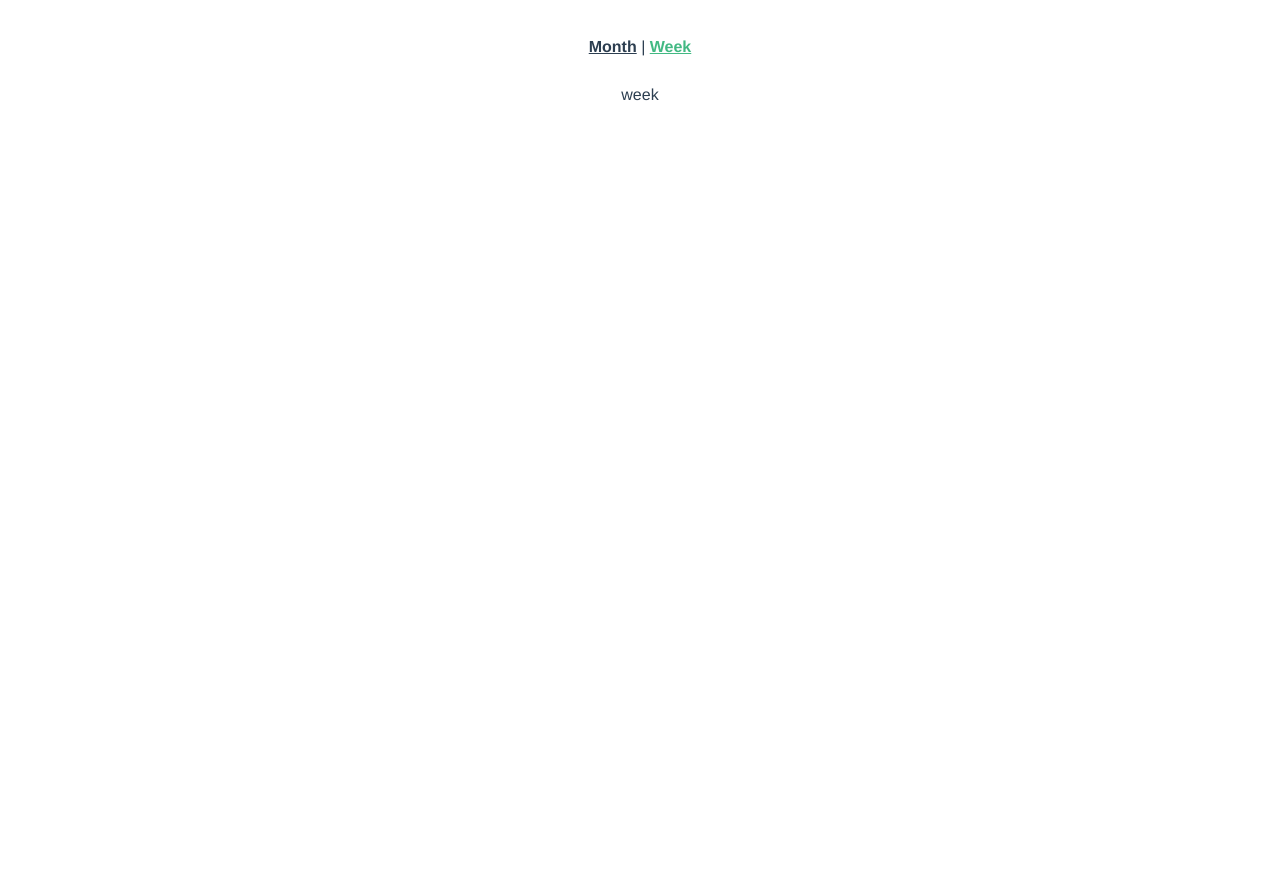
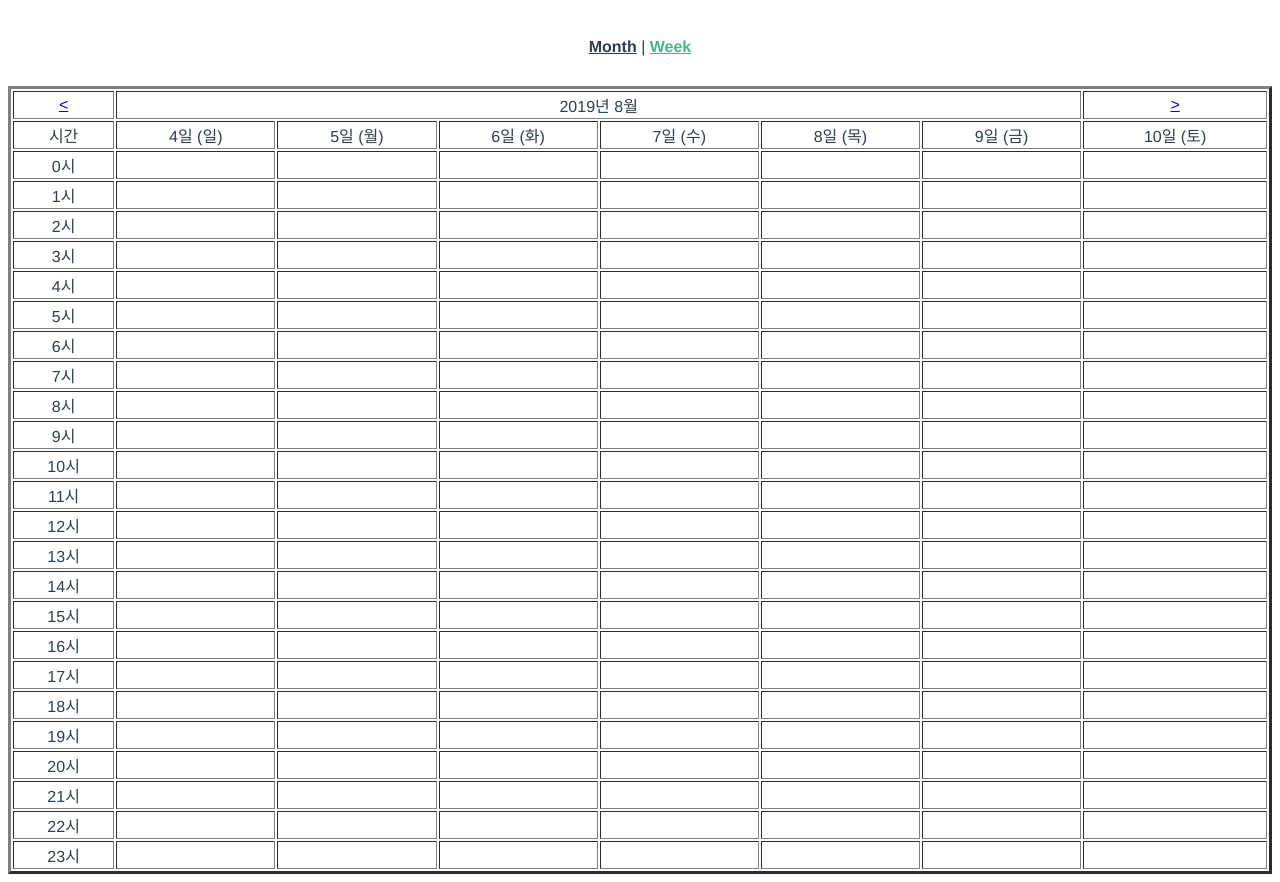
Before and after one commit to mcheolpark/calendar-front, a Vue app: page /week in a window 1280 px wide. Before the commit the page ends 800 px from the top, so only its background shows below. Built offline with nearby package versions, Linux system fonts and the light colour scheme.

Commit message:
[MOD] 주단위 일정 테이블 추가

```diff
--- a/src/components/base/Calendar.vue
+++ b/src/components/base/Calendar.vue
@@ -9,6 +9,7 @@ export default {
             beforeEnd: null,
             firstDate: null,
             lastDate: null,
+            currentWeek: null,
             weeks: []
         }
     },
@@ -19,7 +20,9 @@ export default {
         getMonth() {
             return this.displayMonth && this.displayMonth.getMonth()+1;
         },
-
+        getCurrentWeek() {
+            return this.weeks[this.currentWeek];
+        }
     },
     methods: {
         createDateDisplayMonth() {
@@ -61,6 +64,9 @@ export default {
                     needBeforeMonthRender = false;
                 }
 
+                if (!needBeforeMonthRender && startDate === this.displayMonth.getDate()) {
+                    this.currentWeek = week;
+                }
 
                 this.weeks[week].push(startDate++);
             }
--- a/src/components/month/Month.vue
+++ b/src/components/month/Month.vue
@@ -17,7 +17,7 @@
                 <td align="center">토</td>
             </tr>
             <tr v-for="(week, index) in weeks" :key="index">
-                <td v-for="(day, dayIndex) in week" :key="dayIndex">{{day}}</td>
+                <td v-for="(day, dayIndex) in week" :key="dayIndex"><div>{{day}}</div></td>
             </tr>
         </table>
     </div>
--- a/src/components/week/Week.vue
+++ b/src/components/week/Week.vue
@@ -1,6 +1,25 @@
 <template>
-    <div>
-        week
+    <div style="position:relative">
+        <table id="calendar"  border="3" align="center" width="100%" height="500">
+            <tr >
+                <td align ="center"><router-link :to="{ name: 'week', query: getQueryObject(-7)}"> < </router-link></td>
+                <td colspan="6" align ="center" id="calendarYM">{{getYear}}년 {{getMonth}}월</td>
+                <td align ="center"><router-link :to="{ name: 'week', query: getQueryObject(7)}"> > </router-link></td>
+            </tr>
+
+            <tr>
+                <td align="center">시간</td>
+                <td align="center" v-for="(day, index) in getCurrentWeek" :key="index">{{day}}일 ({{days[index]}})</td>
+            </tr>
+            <tr v-for="(hour, index) in hours" :key="index">
+                <td><div>{{hour}}시</div></td>
+                <td v-for="(day, index) in days" :key="index"><div></div></td>
+            </tr>
+        </table>
+
+        <!-- 일정 노드추가 -->
+        <!--<div style="position: absolute; height: 100px; width: 100px; background-color: blue">-->
+        <!--</div>-->
     </div>
 </template>
 
@@ -9,6 +28,34 @@ import Calendar from '../base/Calendar.vue';
 
 export default {
     name: 'Week',
-    mixins: [Calendar]
+    mixins: [Calendar],
+    watch: {
+        '$route.query' (to, from) {
+            this.initCalendar();
+        }
+    },
+    data() {
+        return {
+            hours: [],
+            days: ['일', '월', '화', '수', '목', '금', '토']
+        }
+    },
+    methods: {
+        getQueryObject(diff) {
+            const updateDate = this.createDateDisplayMonth();
+            updateDate.setDate(updateDate.getDate() + diff);
+
+            return {
+                year: updateDate.getFullYear(),
+                month: updateDate.getMonth() + 1,
+                day: updateDate.getDate()
+            };
+        }
+    },
+    created() {
+        for (let i = 0; i < 24; i++) {
+            this.hours[i] = i;
+        }
+    }
 }
 </script>
```
